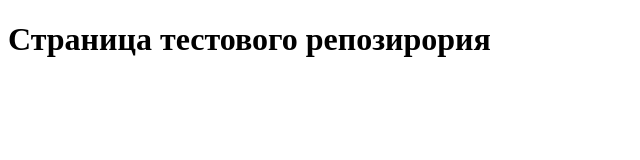
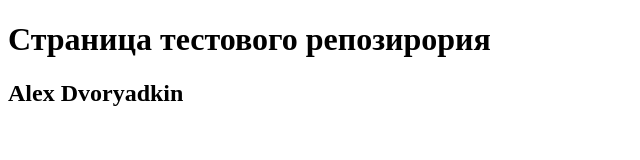
Before and after one commit to Ale-Shadow-02/Shadow.io, a plain HTML site: page index.html in a window 1280 px wide. Shown: the whole page, without its empty margins (0-640 px from the left). Drawn offline with Linux system fonts and the light colour scheme.

Commit message:
Добавил свое имя

```diff
--- a/index.html
+++ b/index.html
@@ -7,6 +7,8 @@
   <title>Test-Repozitory</title>
 </head>
 <h1>Страница тестового репозирория</h1>
+<h2>Alex Dvoryadkin</h2>
+
 
 <body>
 
```
